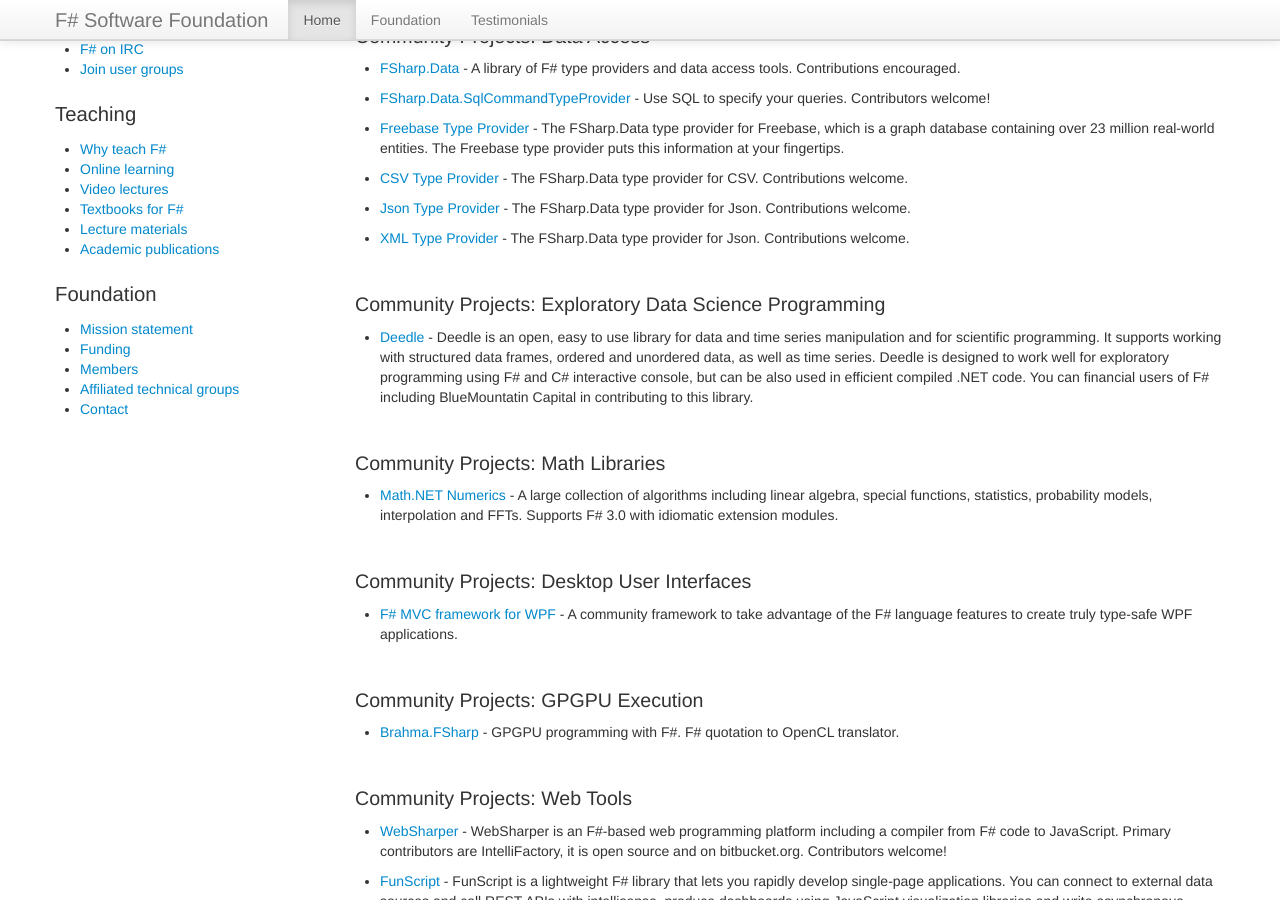
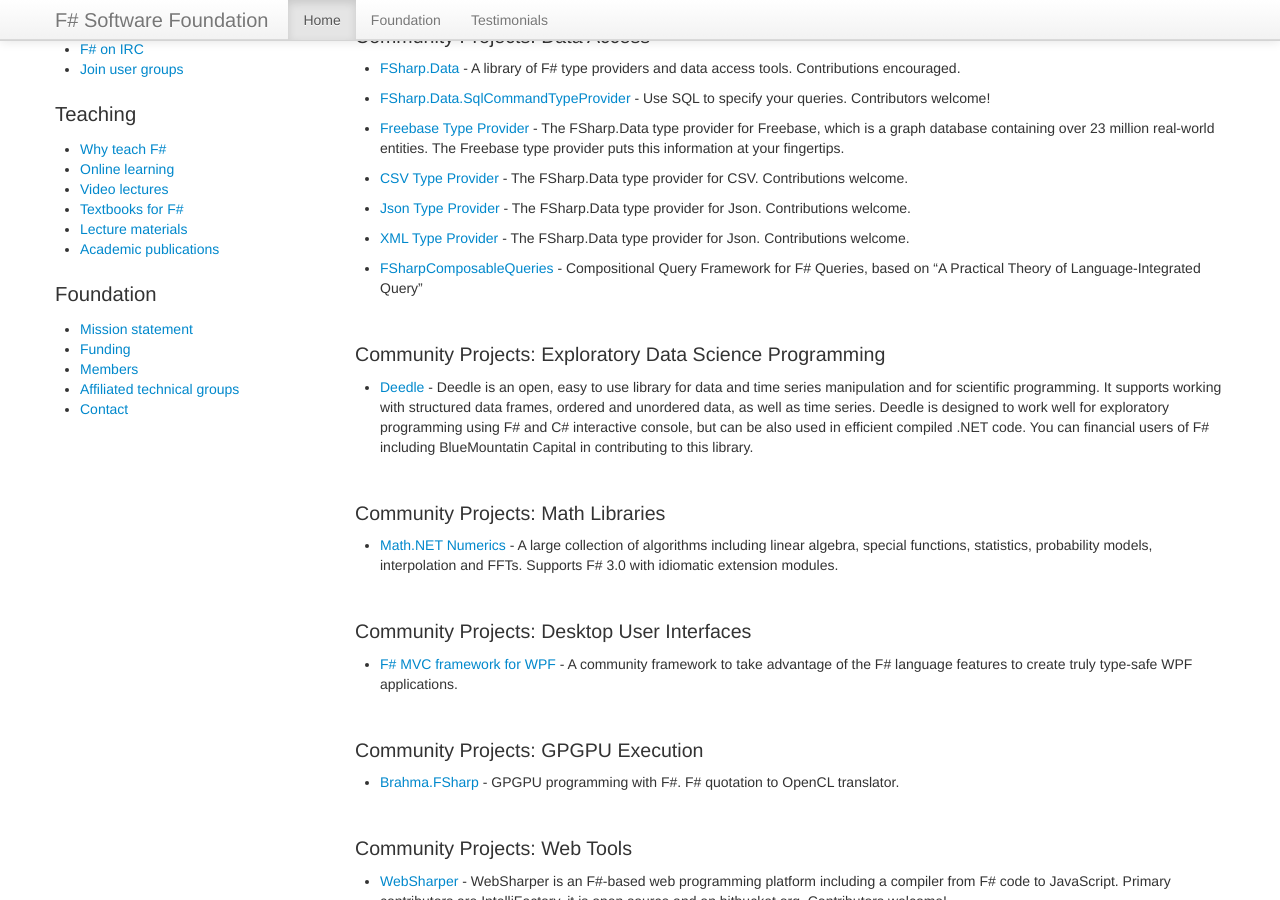
Before and after one commit to fsharp/fsharp.org, a Jekyll site: the page built from community/projects/index.md, in a window 1280 px wide and 900 px high, scrolled down 776 px. Built offline with Jekyll 4.4.1, drawn with Linux system fonts in a browser that asks for light colours; nearby versions of some CDN libraries; some web fonts are replaced; comment, search, counter and statistics services are not loaded.

Commit message:
Update index.md

```diff
--- a/community/projects/index.md
+++ b/community/projects/index.md
@@ -60,6 +60,8 @@
 *  [Json Type Provider](http://fsharp.github.io/FSharp.Data/library/JsonProvider.html) - The FSharp.Data type provider for Json. Contributions welcome.
 
 *  [XML Type Provider](http://fsharp.github.io/FSharp.Data/library/XmlProvider.html) - The FSharp.Data type provider for Json. Contributions welcome.
+
+*  [FSharpComposableQueries](http://fsharp.github.io/FSharpComposableQuery/) - Compositional Query Framework for F# Queries, based on "A Practical Theory of Language-Integrated Query"
 
 <br />
 
```
